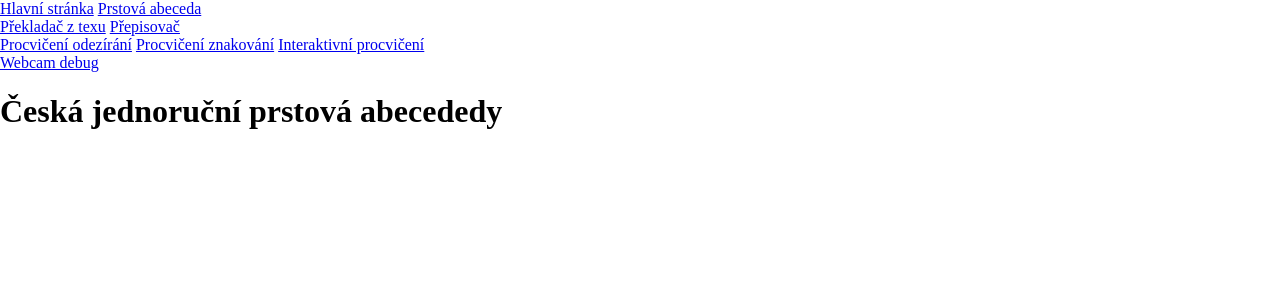
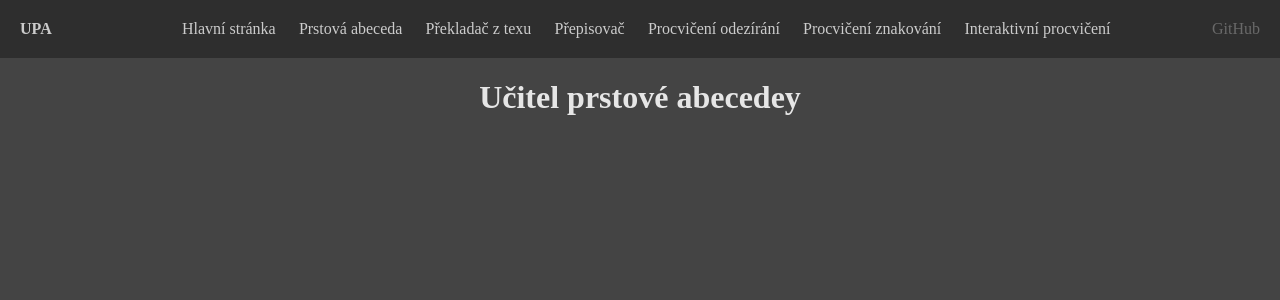
Before and after one commit to martinikf/UPA, a SvelteKit app: page / in a window 1280 px wide. Shown: the top 300 px of the page. Built offline with nearby package versions, Linux system fonts and the light colour scheme.

Commit message:
Visual upgrade

```diff
--- a/src/lib/components/Transcript.svelte
+++ b/src/lib/components/Transcript.svelte
@@ -6,10 +6,8 @@
 	let landmarkDetection: LandmarkDetection;
 
 	let wordDisplay : HTMLElement | null = null;
+	let winner : string | null = "-";
 
-	let currentGestures;
-
-	let winner = "-";
 
 	function handleMessage(msg : any) {
 		let result = msg.detail;
--- a/src/routes/+layout.svelte
+++ b/src/routes/+layout.svelte
@@ -1,15 +1,77 @@
-<nav>
-	<a href="/">Hlavní stránka</a>
-	<a href="/sign-alphabet">Prstová abeceda</a>
-	<br/>
-	<a href="/translator">Překladač z texu</a>
-	<a rel="external" href="/transcript">Přepisovač</a>
-	<br/>
-	<a href="/practice">Procvičení odezírání</a>
-	<a rel="external" href="/spell-activity">Procvičení znakování</a>
-	<a rel="external" href="/interactive">Interaktivní procvičení</a>
-	<br/>
-	<a rel="external" href="/w">Webcam debug</a>
-</nav>
+<header>
+	<div class="headerContent">
+		<h1>UPA</h1>
+		<nav>
+			<ul>
+				<li><a href="/">Hlavní stránka</a></li>
+				<li><a href="/sign-alphabet">Prstová abeceda</a></li>
+				<li><a href="/translator">Překladač z texu</a></li>
+				<li><a rel="external" href="/transcript">Přepisovač</a></li>
+				<li><a href="/practice">Procvičení odezírání</a></li>
+				<li><a rel="external" href="/spell-activity">Procvičení znakování</a></li>
+				<li><a rel="external" href="/interactive">Interaktivní procvičení</a></li>
+			</ul>
+		</nav>
+		<span><a class="githubLink" href="https://github.com/martinikf/prstovka">GitHub</a></span>
+	</div>
+</header>
 
 <slot></slot>
+
+<style>
+	:global(body) {
+		background-color: #444444;
+		color: #e6e6e6;
+	}
+
+	header{
+		background-color: #2e2e2e;
+		padding: 20px;
+	}
+
+	.headerContent{
+		max-width: 1600px;
+		margin: auto;
+
+		display: flex;
+		justify-content: space-between;
+	}
+
+	header h1{
+		display: inline;
+		padding: 0;
+		margin: 0 3rem 0 0;
+		font-size: 1rem;
+		color: #cccccc;
+	}
+
+	nav ul{
+		list-style: none;
+		margin: 0;
+		padding: 0;
+	}
+
+	nav ul li{
+		display: inline;
+		margin-right: 1.2rem;
+	}
+
+	nav ul li a{
+		color: #cccccc;
+		text-decoration: none;
+	}
+
+	nav ul li a:hover {
+		color: #cccccc;
+		text-decoration: underline;
+	}
+
+	.githubLink{
+		text-decoration: none;
+		color: dimgrey;
+	}
+
+	.githubLink:hover{
+		text-decoration: underline;
+	}
+</style>
--- a/src/routes/+page.svelte
+++ b/src/routes/+page.svelte
@@ -2,13 +2,15 @@
 
 </script>
 
-<h1>Česká jednoruční prstová abecededy</h1>
-
-
+<h1>Učitel prstové abecedey</h1>
 
 <style>
   :global(body) {
     margin: 0;
   }
 
+  h1{
+		text-align: center;
+	}
+
 </style>
--- a/src/routes/interactive/+page.svelte
+++ b/src/routes/interactive/+page.svelte
@@ -2,10 +2,7 @@
 	import Interactive from '$lib/components/Interactive.svelte'
 </script>
 
-<div>
-	<h1>Česká jednoruční prstová abeceda</h1>
-	<h2>Interaktivní aktivita</h2>
-</div>
+<h2>Interaktivní procvičení</h2>
 
 <Interactive />
 
--- a/src/routes/practice/+page.svelte
+++ b/src/routes/practice/+page.svelte
@@ -2,10 +2,7 @@
   import Practice from '$lib/components/Practice.svelte'
 </script>
 
-<div>
-  <h1>Česká jednoruční prstová abeceda</h1>
-  <h2>Procvičování prstové abecedy</h2>
-</div>
+<h2>Procvičení odezírání</h2>
 
 <Practice />
 
--- a/src/routes/spell-activity/+page.svelte
+++ b/src/routes/spell-activity/+page.svelte
@@ -2,10 +2,7 @@
 	import SpellActivity from '$lib/components/SpellActivity.svelte'
 </script>
 
-<div>
-	<h1>Česká jednoruční prstová abeceda</h1>
-	<h2>Spell activity</h2>
-</div>
+<h2>Procvičení znakování</h2>
 
 <SpellActivity />
 
--- a/src/routes/transcript/+page.svelte
+++ b/src/routes/transcript/+page.svelte
@@ -2,10 +2,8 @@
 	import Transcript from '$lib/components/Transcript.svelte';
 </script>
 
-<div>
-	<h1>Česká jednoruční prstová abeceda</h1>
-	<h2>Transcript</h2>
-</div>
+<h1>Přepis videa na text</h1>
+
 
 <Transcript />
 
--- a/src/routes/translator/+page.svelte
+++ b/src/routes/translator/+page.svelte
@@ -2,10 +2,7 @@
   import Translator from '$lib/components/Translator.svelte'
 </script>
 
-<div>
-  <h1>Česká jednoruční prstová abeceda</h1>
-  <h2>Překladač z textu do prstové abecedy</h2>
-</div>
+<h2>Překladač z textu do prstové abecedy</h2>
 
 <Translator/>
 
--- a/src/routes/w/+page.svelte
+++ /dev/null
@@ -1,17 +0,0 @@
-<script lang="ts">
-  import Webcam from '$lib/components/LandmarkDetection.svelte'
-</script>
-
-<div>
-  <h1>Česká jednoruční prstová abeceda</h1>
-  <h2>Webcam</h2>
-</div>
-
-<Webcam />
-
-<style>
-  :global(body) {
-    margin: 0;
-  }
-
-</style>
```
Also changed, not shown: src/lib/components/LandmarkDetection.svelte (+5 -4 lines).
